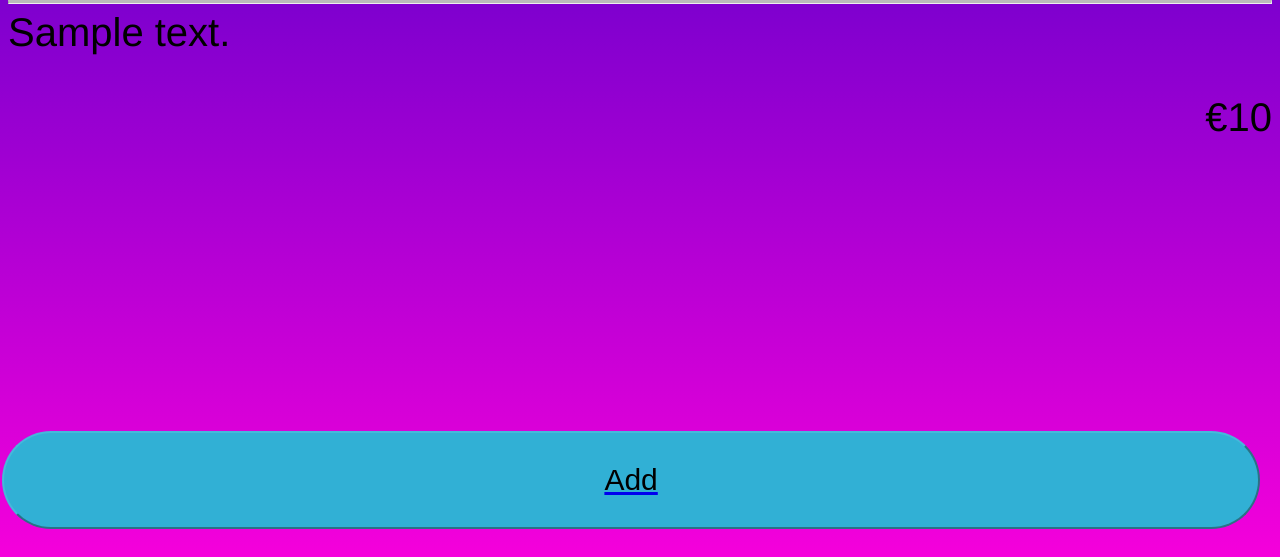
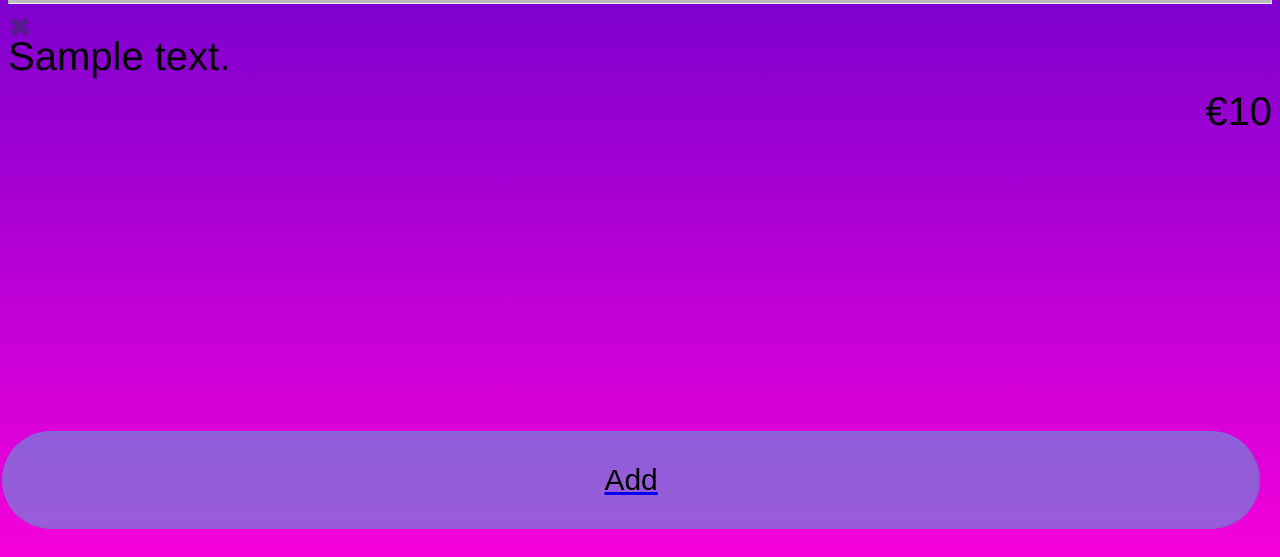
Before and after one commit to r00tkitty/cashdash, a PHP site: page /goals.php in a window 1280 px wide. Shown: the part 243-800 px from the top of the page. Run offline with PHP 8.4, Linux system fonts and the light colour scheme; the visitor is signed in with stand-in values (Sample User, id 1); tables that the repository leaves empty or names only in its code hold one stand-in row (values such as "Sample post").

Commit message:
x button added

```diff
--- a/site/php/goals.php
+++ b/site/php/goals.php
@@ -265,7 +265,13 @@ echo "<p class='nothing'>You don't have any goals.<br>Make some below!</p>";
 
    }
    while($row = $retval->fetch_array(MYSQLI_ASSOC)) {
-    echo "<hr class='solid' style='margin-top: 0px'></hr><p class=goalname style='margin-top: -1px'>{$row['descrip']}</p><p class=cost>€{$row['cost']}
+    echo "<hr class='solid' style='margin-top: 0px'></hr>
+    <a href='' style='text-decoration:none;'>
+      <p style=' display:inline; font-size: 200%; margin-top: 6  0px;'>✖</p>
+    </a>
+
+      <p class=goalname style='margin-top: -10px;'>{$row['descrip']}</p>
+      <p class=cost style='margin-top: -30px;'>€{$row['cost']}</p>
     ";
    }
 
@@ -273,7 +279,8 @@ echo "<p class='nothing'>You don't have any goals.<br>Make some below!</p>";
 </div>
 <div class="button-container">
   <div class="butt-vertical-center">
-    <a href="addgoal.php"><button style="display: block;margin-left: -6px;margin-right: 9px;margin-top:auto;margin-bottom:auto;background-color : #31B0D5;color: white;padding: 0px 47.5%;border-radius: 209px;border-color: #46b8da;"><p style=" width:auto; color: black; font-size: 30px;">Add</p></button></a>
+    <a href="addgoal.php">
+      <button style="display: block;margin-left: -6px; margin-right: 9px;margin-top:auto;margin-bottom:auto;background-color : rgba(70, 184, 218, 0.5);;color: white;padding: 0px 47.5%;border-radius: 209px;border-color: rgba(70, 184, 218, 0.1);"><p style=" width:auto; color: black; font-size: 30px; opacity: 1;">Add</p></button></a>
   </div>
 </div>
 </body>
```
